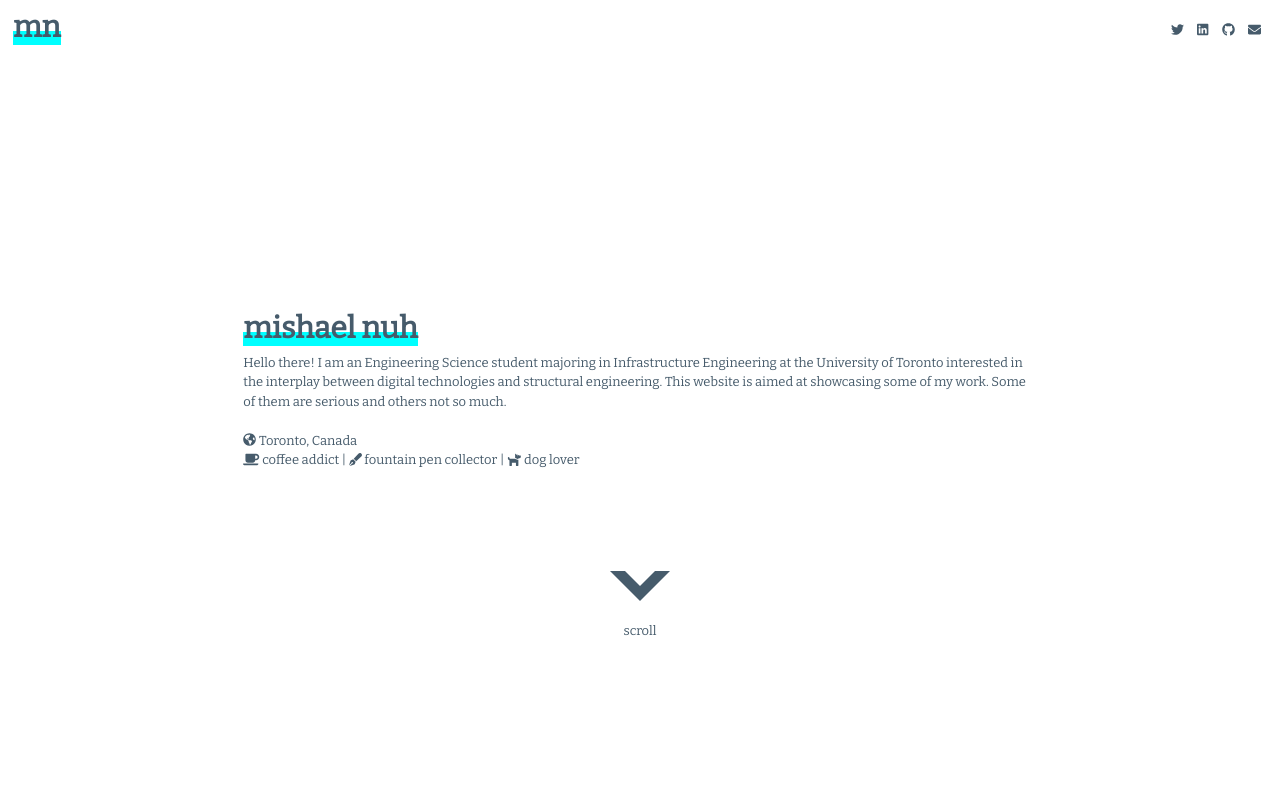
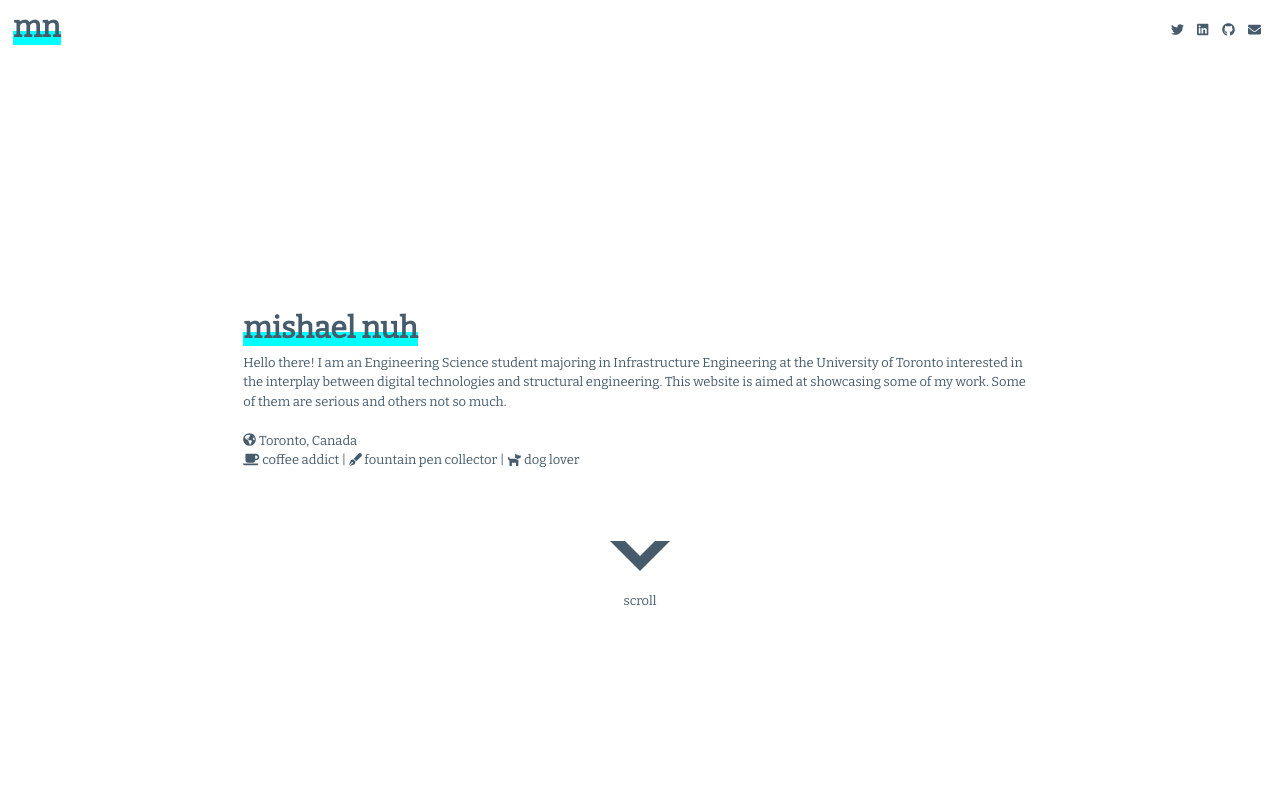
Before and after one commit to mishaelnuh/website, a Vue app: page / in a window 1280 px wide. Shown: the top 800 px of the page. Built offline with nearby package versions, Linux system fonts and the light colour scheme.

Commit message:
Fix overlay of portfolio div on home header.

```diff
--- a/src/custom.scss
+++ b/src/custom.scss
@@ -104,7 +104,7 @@ h3 {
 
 #homeHeaderContent {
   background-color: color("white");
-  padding: 30px;
+  padding: 0 30px;
 }
 
 #homeHeaderSpacer {
@@ -119,11 +119,11 @@ h3 {
   background: color("white");
   padding-top: 60px;
   padding-bottom: 10px;
-  z-index: 1
+  z-index: 1;
 }
 
 #portfolioSelectorContainer {
-  background-color: color("white");
+  background: color("white");
   min-height: 100vh;
 }
 
--- a/src/pages/Home.vue
+++ b/src/pages/Home.vue
@@ -35,8 +35,8 @@
         </div>
       </b-col>
     </b-row>
-    <b-row no-gutters id="portfolioSelectorContainer" ref="portfolioSelector">
-      <b-col>
+    <b-row no-gutters ref="portfolioSelector">
+      <b-col id="portfolioSelectorContainer">
         <b-row no-gutters id="portfolioSelector">
           <b-col :md="p.width" v-for="p in filteredPages" :key="p.id">
               <b-card class="hoverCard" style="height: 100%;" img-top :img-src="p.image" @click="clickPage(p)">
```
